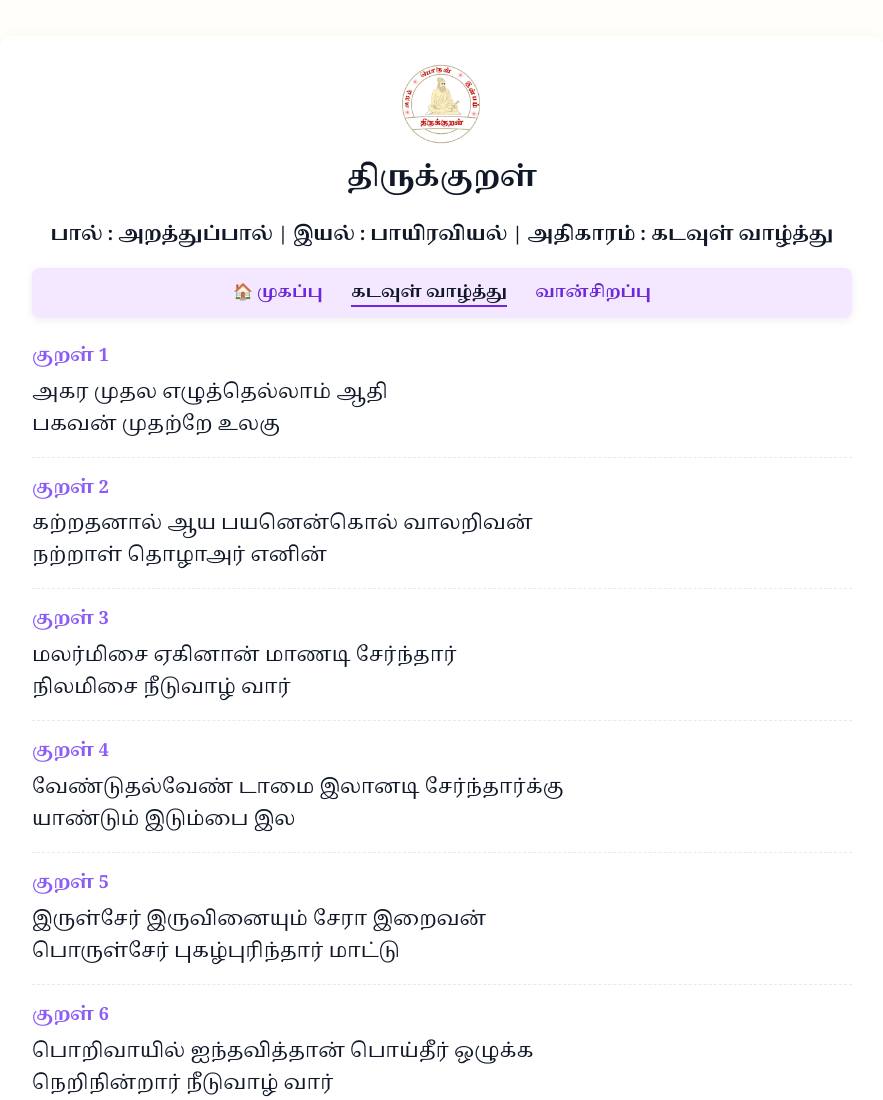
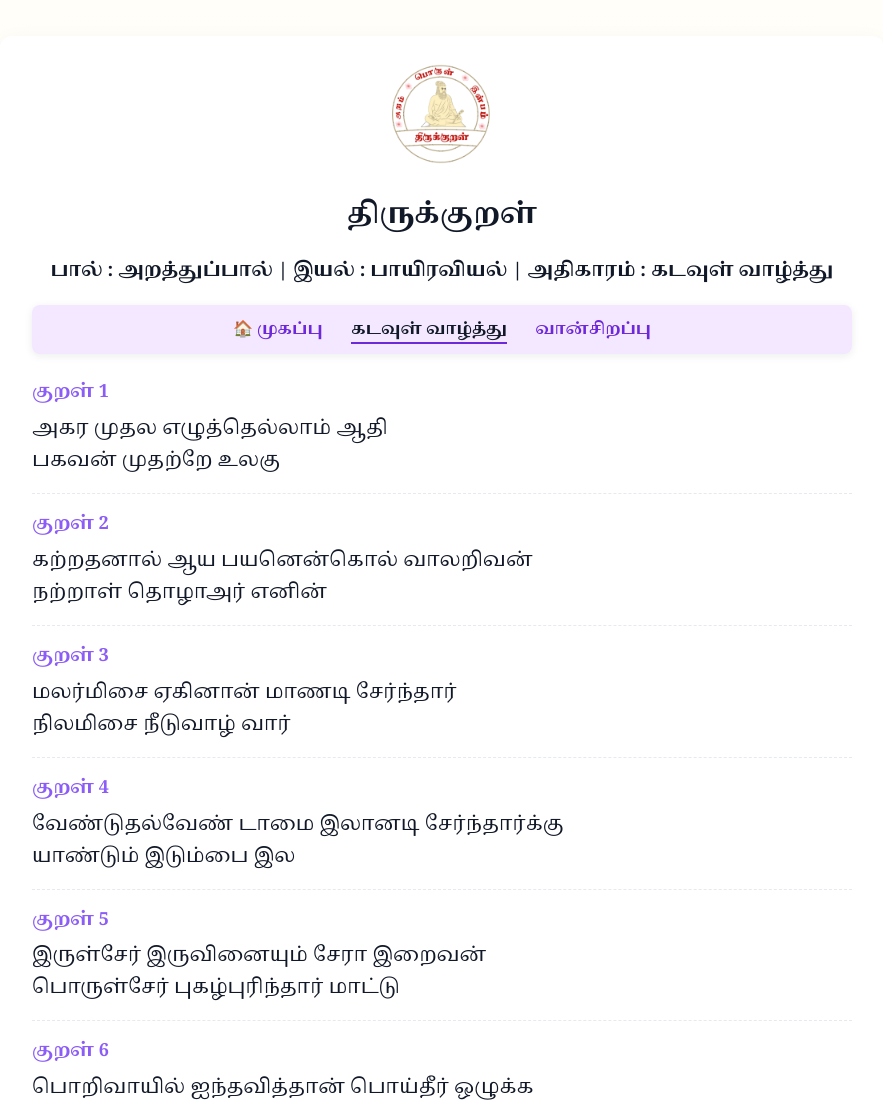
Before and after one commit to thirukural133/thirukural, a plain HTML site: page kadavul-vaazhthu.html in a window 1280 px wide. Shown: the top 1100 px of the page, without its empty margins (198-1081 px from the left). Drawn offline with Linux system fonts and the light colour scheme.

Commit message:
Add files via upload
updated logo

```diff
--- a/kadavul-vaazhthu.html
+++ b/kadavul-vaazhthu.html
@@ -53,10 +53,8 @@
       white-space:pre-line;
     }
 	.logo {
-	  width: 80px;           /* Adjust size as needed */
-      height: auto;
-      display: block;
-      margin: 0 auto 12px;   /* Centers logo and adds space below it */
+      width: 100px;
+      margin-bottom: 20px;
     }
 	.video-portrait {
   position: relative;
```
